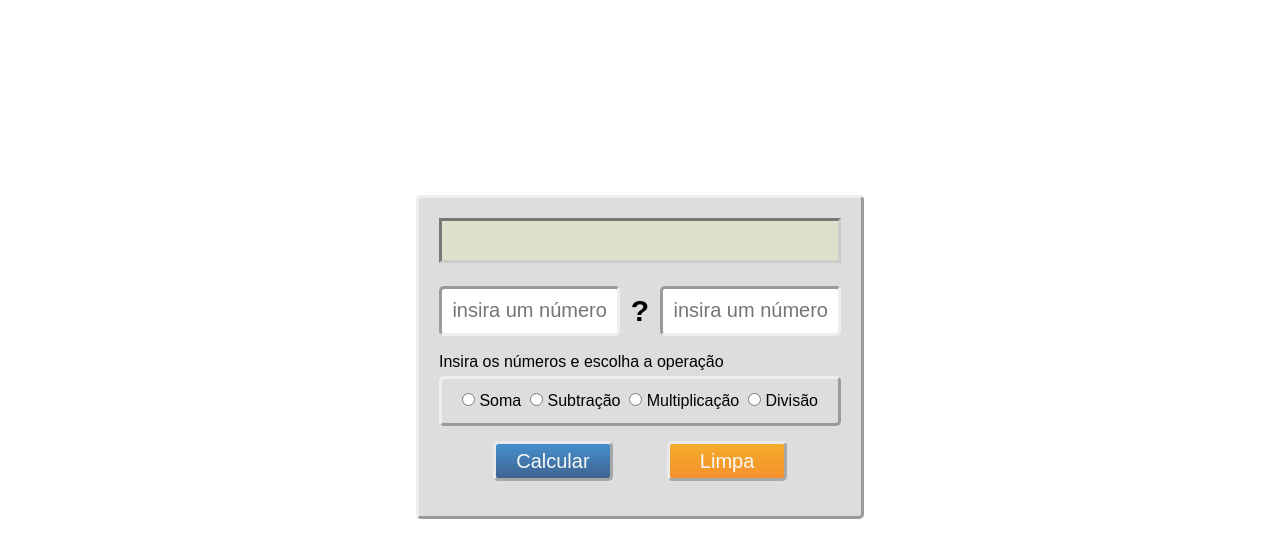
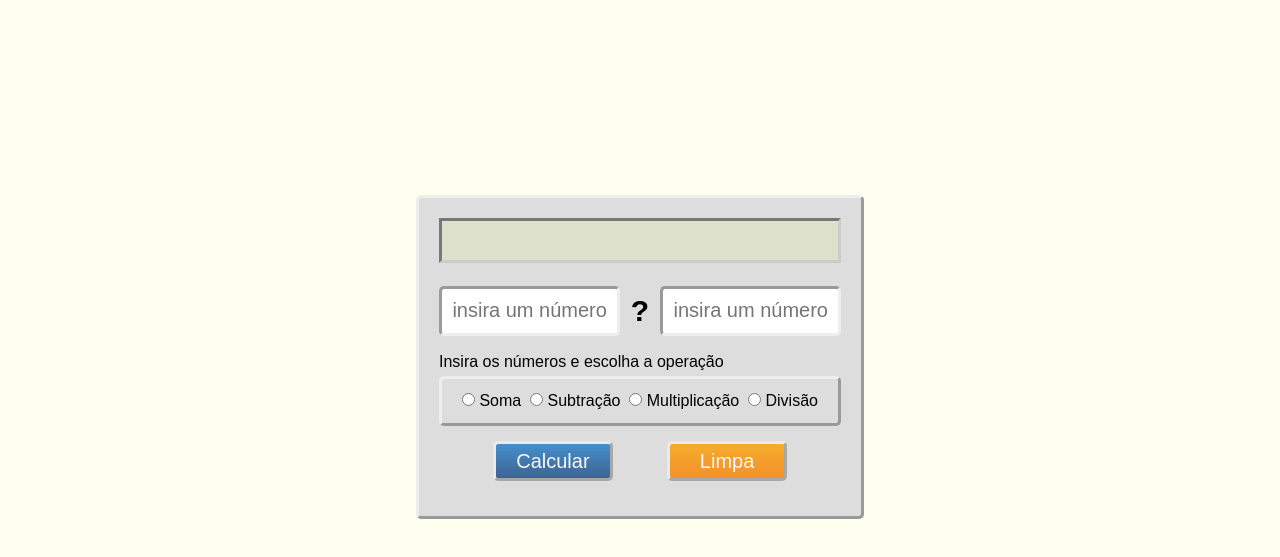
Before and after one commit to heldersonvieira/starting, a plain HTML site: page calculator/index.html in a window 1280 px wide. Shown: the part 73-630 px from the top of the page. Drawn offline with Linux system fonts and the light colour scheme.

Commit message:
ajuste no bady background

```diff
--- a/calculator/css/index.css
+++ b/calculator/css/index.css
@@ -12,6 +12,7 @@ body {
     height: 90.1vh;
     font-family: Arial, Helvetica, sans-serif;
     font-size: 1.6rem;
+    background: rgb(255, 255, 240);
 }
 
 header {
```
